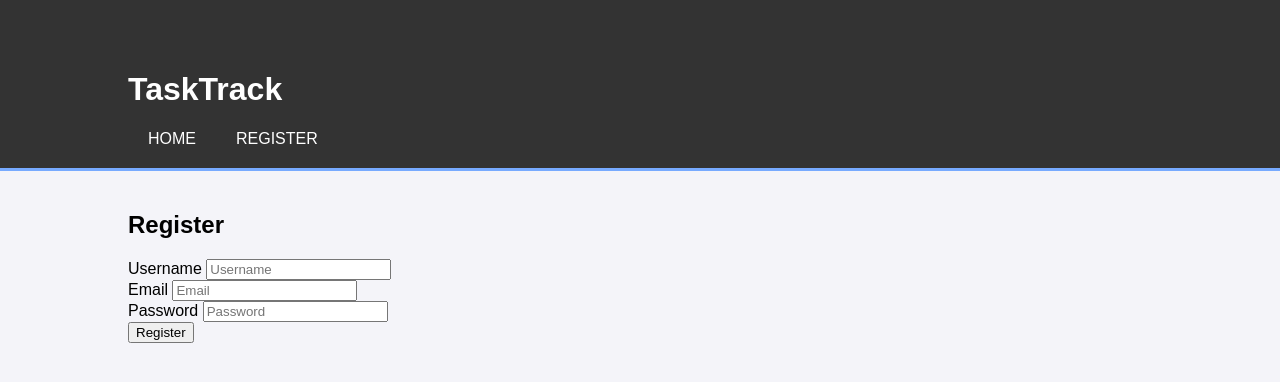
After one commit to Meynok/cs665-project1, a Flask app: page /register in a window 1280 px wide. The commit adds this page. Shown: the top 382 px of the page. Run offline with Flask 3, Linux system fonts and the light colour scheme.

Commit message:
implemented user registration, html template, and password hashing

```diff
--- a/app.py
+++ b/app.py
@@ -1,11 +1,12 @@
 import sqlite3
-from flask import Flask, render_template
+import datetime
+from flask import Flask, render_template, request, redirect, url_for, flash
+from werkzeug.security import generate_password_hash
 
 app = Flask(__name__)
 app.secret_key = 'your_secret_key_here'
 
 
-# Database Helper Function
 def get_db_connection():
     connection = sqlite3.connect('fake_db.db')
     connection.row_factory = sqlite3.Row
@@ -17,5 +18,45 @@ def index():
     return render_template('index.html')
 
 
+@app.route('/register', methods=('GET', 'POST'))
+def register():
+    if request.method == 'POST':
+        username = request.form['username']
+        email = request.form['email']
+        password = request.form['password']
+        error_message = None
+
+        if not username:
+            error_message = 'Username is required.'
+        elif not email:
+            error_message = 'Email is required.'
+        elif not password:
+            error_message = 'Password is required.'
+
+        if error_message is None:
+            connection = get_db_connection()
+            try:
+                # Hash the password for security
+                hashed_password = generate_password_hash(password)
+                current_timestamp = datetime.datetime.now().strftime("%Y-%m-%d %H:%M:%S")
+
+                connection.execute(
+                    'INSERT INTO users (user_id, username, email, password_hash, date_created) \
+                        VALUES (NULL, ?, ?, ?, ?)',
+                    (username, email, hashed_password, current_timestamp)
+                )
+                connection.commit()
+                flash('Registration successful! You can now log in.')
+                return redirect(url_for('index'))
+            except sqlite3.IntegrityError:
+                error_message = f'User {username} or Email {email} is already registered.'
+            finally:
+                connection.close()
+
+        flash(error_message)
+
+    return render_template('register.html')
+
+
 if __name__ == '__main__':
     app.run(debug=True)
--- a/templates/base.html
+++ b/templates/base.html
@@ -12,8 +12,8 @@
             <h1>TaskTrack</h1>
             <nav>
                 <ul>
-                    <li><a href="/">Home</a></li>
-                    <!-- TODO: Login/Dashboard links -->
+                    <li><a href="{{ url_for('index') }}">Home</a></li>
+                    <li><a href="{{ url_for('register') }}">Register</a></li>
                 </ul>
             </nav>
         </div>
@@ -24,7 +24,7 @@
             {% if messages %}
                 <ul class="flashes">
                 {% for message in messages %}
-                    <li style="color: red;">{{ message }}</li>
+                    <li style="color: red; list-style: none;">{{ message }}</li>
                 {% endfor %}
                 </ul>
             {% endif %}
--- /dev/null
+++ b/templates/register.html
@@ -0,0 +1,20 @@
+{% extends 'base.html' %}
+
+{% block content %}
+    <h2>Register</h2>
+    <form method="post">
+        <label for="username">Username</label>
+        <input type="text" name="username" placeholder="Username" value="{{ request.form['username'] }}" required>
+        <br>
+
+        <label for="email">Email</label>
+        <input type="email" name="email" placeholder="Email" value="{{ request.form['email'] }}" required>
+        <br>
+
+        <label for="password">Password</label>
+        <input type="password" name="password" placeholder="Password" required>
+        <br>
+
+        <button type="submit">Register</button>
+    </form>
+{% endblock %}
```
Also changed, not shown: fake_db.db, 1 other file.
